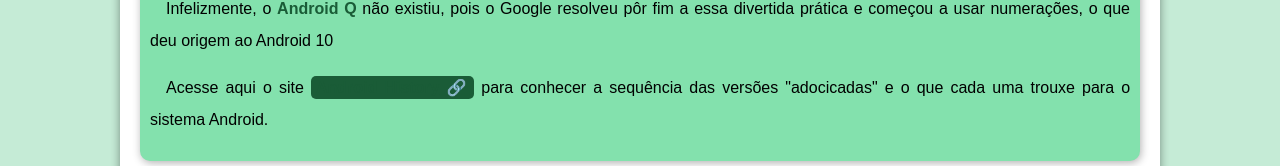
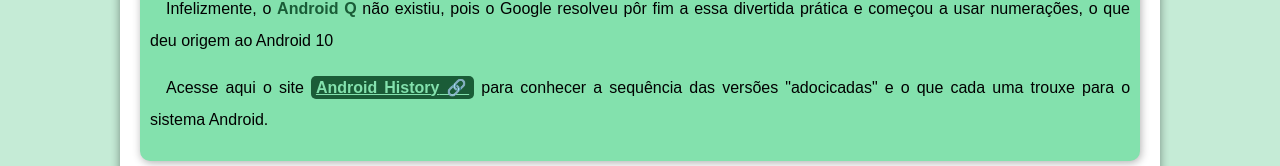
Before and after one commit to KauanLimadp/projeto-android, a plain HTML site: page index.html in a window 1280 px wide. In both pictures the pointer is over the link "Android History". Shown: the part 2765-2931 px from the top of the page. Drawn offline with Linux system fonts and the light colour scheme; a web font is replaced by a local one.

Commit message:
Add pseudoclass in aside a.

```diff
--- a/style/style.css
+++ b/style/style.css
@@ -167,25 +167,7 @@
         height: 90%;
     }
 
-/*
-    main .video{
-        max-width: 120%;
-        padding-top: 58.5%;
-        background-color: var(--cor5);
-        margin: 20px -20px;
-        position: relative;
-        box-shadow: 0 1px 5px 3px rgba(0, 0, 0, 0.329);
 
-    }
-
-    .video > iframe{
-        width: 100%;
-        height: 100%;
-        position: absolute;
-        top: 0;
-        transform: scale(0.92);
-    }
-*/
     .pequena{
         display: block;
         max-width: 350px;
@@ -219,6 +201,11 @@
         color: var(--cor1)
     }
 
+    aside a:hover{
+        color: var(--cor1);
+        text-decoration: underline;
+    }
+
     footer{
         background-color: var(--cor5);
         color: white;
```
